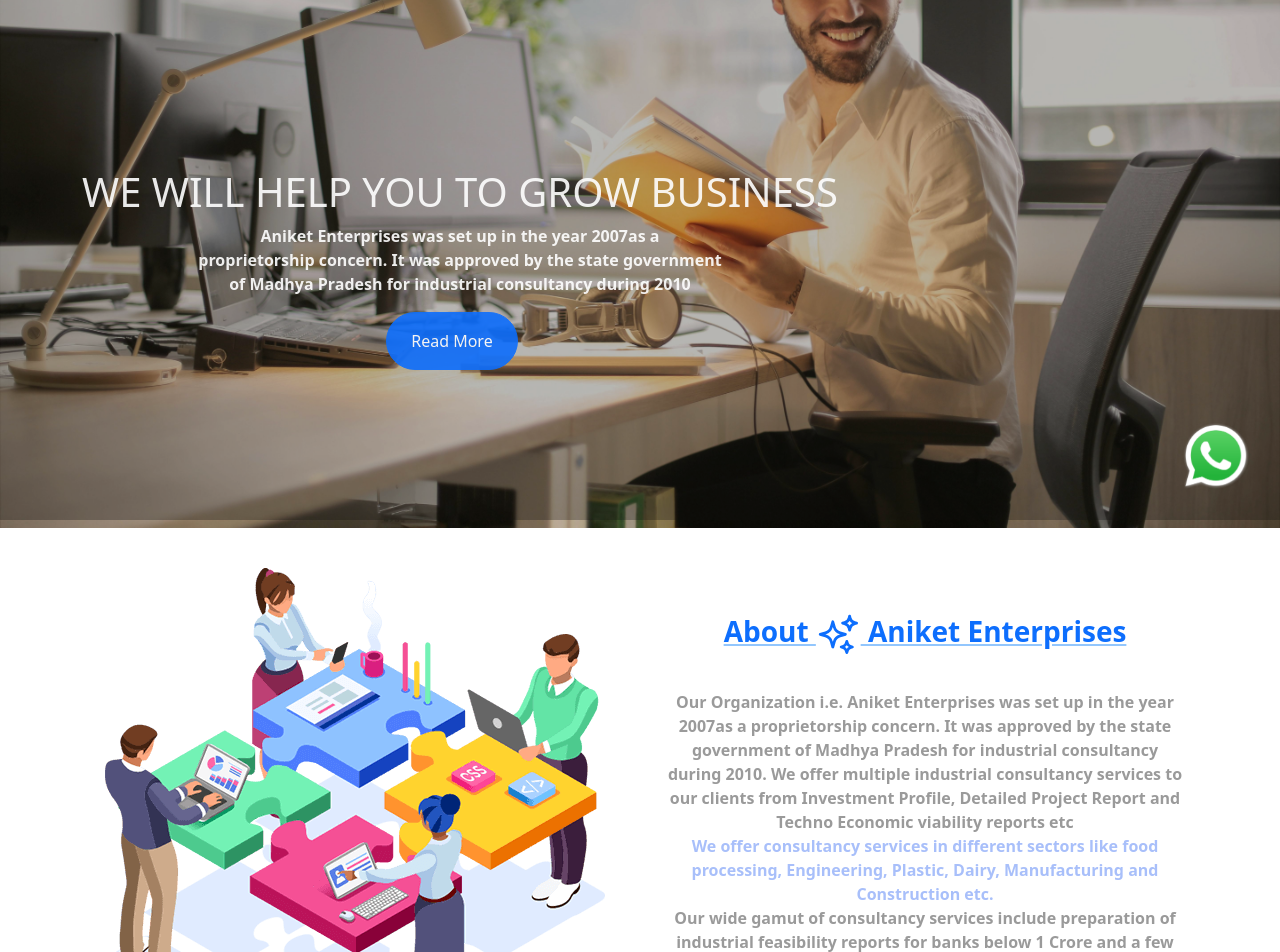
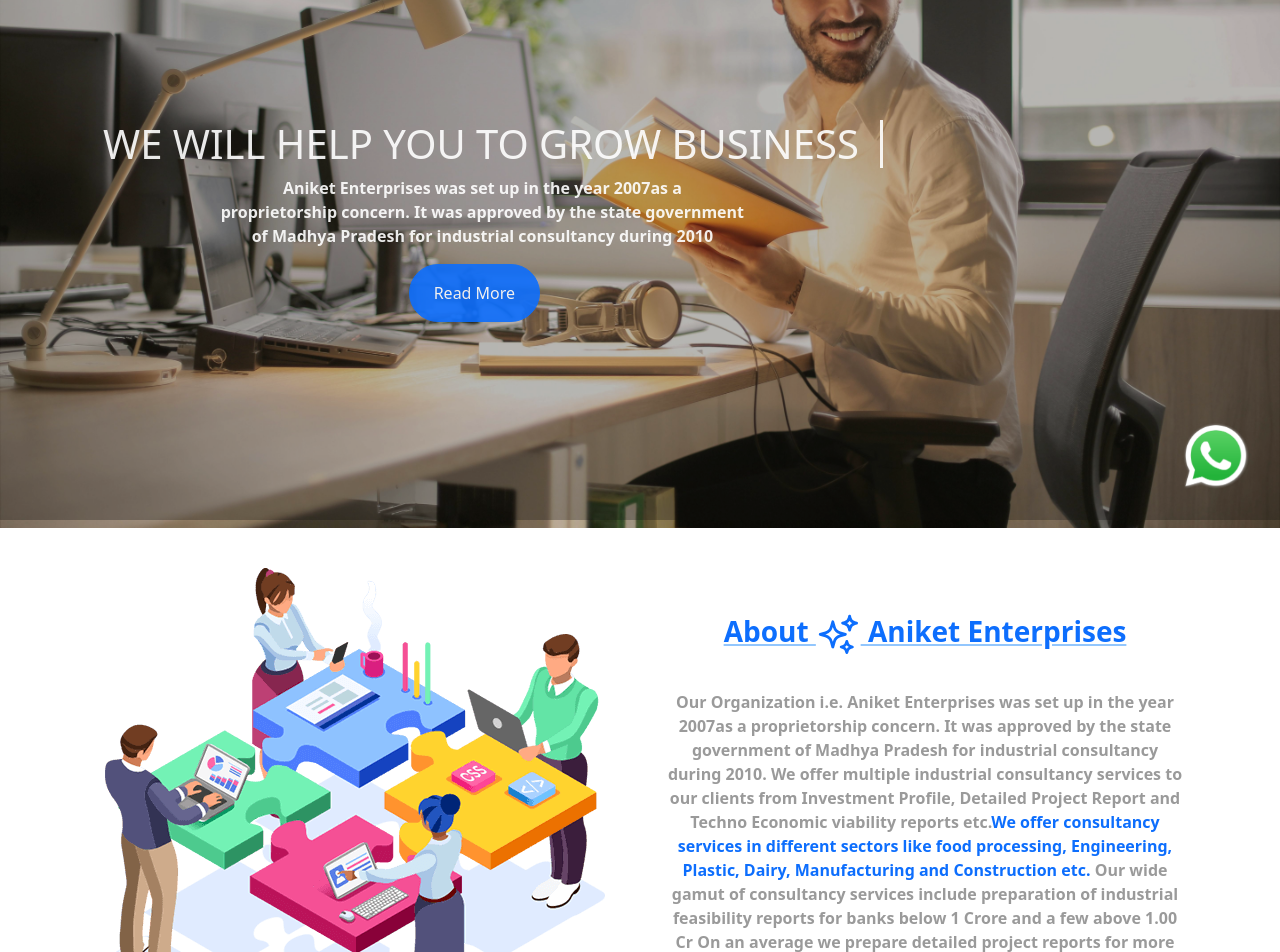
Before and after one commit to anujnema5/aniket-enterprise, a React (Vite) app in the folder client/: page / in a window 1280 px wide. Shown: the part 280-1232 px from the top of the page. Built offline with nearby package versions, Linux system fonts and the light colour scheme.

Commit message:
some style changes

```diff
--- a/client/src/components/content/About.jsx
+++ b/client/src/components/content/About.jsx
@@ -2,17 +2,7 @@
 import whatDo from "../assets/what-we-do.png";
 import "../../../src/About.css";
 import {
-  ChevronDoubleDownIcon,
-  UserIcon,
-  ArrowPathRoundedSquareIcon,
-  CogIcon,
-  PaperAirplaneIcon,
-  BuildingOfficeIcon,
-  CubeTransparentIcon,
-  SparklesIcon,
-  CircleStackIcon,
-  ClipboardDocumentCheckIcon,
-  ClipboardDocumentListIcon,
+  SparklesIcon
 } from "@heroicons/react/24/outline";
 
 function About() {
@@ -22,8 +12,8 @@
         <div className="col-lg-6 text-center">
           <img className="about-img img-fluid" src={whatDo} alt="" />
         </div>
-        <div className="col-lg-6" id="aboutUs">
-          <p className="about-para text-center fw-bolder">
+        <div className="col-lg-6 " id="aboutUs">
+          <p className="about-para justify-content-center text-center  fw-bolder">
             <h3 className="card-heading">
               <span className="about-text text-primary">
                 {" "}
@@ -36,20 +26,20 @@
 
             We offer multiple industrial consultancy services to our clients
             from Investment Profile, Detailed Project Report and Techno Economic
-            viability reports etc <br />
-            <span className="hight-text">
-              We offer consultancy services in different sectors like food
+            viability reports etc.
+            <span className="text-primary">
+               We offer consultancy services in different sectors like food
               processing, Engineering, Plastic, Dairy, Manufacturing and
               Construction etc.
             </span>{" "}
-            <br />
+
             Our wide gamut of consultancy services include preparation of
             industrial feasibility reports for banks below 1 Crore and a few
             above 1.00 Cr On an average we prepare detailed project reports for
             more than 1000 clients every year
-            We also provide property valuation services to various banks. <br />
+            We also provide property valuation services to various banks.
             We are known for our quality work, integrity and time effectiveness.{" "}
-            <br />
+
           </p>
         </div>
       </div>
--- a/client/src/components/content/Contact.jsx
+++ b/client/src/components/content/Contact.jsx
@@ -89,8 +89,8 @@
                             <textarea value={userDetails.message} name='message' className="form-control" id="message" rows="3" placeholder="Enter your message" onChange={handleChange}></textarea>
                         </div>
                        <div className="text-center">
-                       {error && <span class="alert alert-danger p-1" role="alert">{error}</span>}
-                        {success && <span class="alert alert-success p-1 " role="alert">{success}</span>}
+                       {error && <span className="alert alert-danger p-1" role="alert">{error}</span>}
+                        {success && <span className="alert alert-success p-1 " role="alert">{success}</span>}
                        </div>
                         <button className="btn btn-custom btn-primary w-100 mt-3" onClick={handleSubmit}>Submit</button>
                     </form>
--- a/client/src/components/content/Home.jsx
+++ b/client/src/components/content/Home.jsx
@@ -10,11 +10,11 @@
     <>
       <section>
         <div className={`mt-5 ${style.containerBg}`}>
-          <div className={`container pt- ${style.heroText}`}>
-            <div className="row pt-5 ">
+          <div className={`container `}>
+            <div className={`row ${style.heroText}`}>
               <div className="col-12 d-flex justify-content-start">
                 <div className="text-center">
-                  <h1 className="text-uppercase text-white">
+                  <h1 className={`text-uppercase text-white ${style.typeWriterEffect}`} >
                     We will help
                     you to grow business
                   </h1>
--- a/client/src/components/content/Home.module.css
+++ b/client/src/components/content/Home.module.css
@@ -30,3 +30,21 @@
         opacity: 0.9; /* This remains the same */
     }
 }
+.typeWriterEffect{
+    width: 35ch;
+  animation: typing 2s steps(22), blink .5s step-end infinite alternate;
+  white-space: nowrap;
+  overflow: hidden;
+  border-right: 3px solid;
+}
+@keyframes typing {
+    from {
+      width: 0
+    }
+  }
+
+  @keyframes blink {
+    50% {
+      border-color: transparent
+    }
+  }
--- a/client/src/components/content/Project.jsx
+++ b/client/src/components/content/Project.jsx
@@ -6,9 +6,9 @@
     <div className="container my-5 table-flow">
 
         <div className="row pt-5">
-          <table class="table  project-table">
+          <table className="table  project-table">
             <thead>
-              <tr class="table-primary">
+              <tr className="table-primary">
                 <th>No</th>
                 <th>Name</th>
                 <th>Business/Activity</th>
--- a/client/src/components/content/Team.jsx
+++ b/client/src/components/content/Team.jsx
@@ -20,7 +20,7 @@
             <div className="col-md-4 text-center service-box-main">
               <div className="team-box h-100 shadow">
                 <div className="card h-100">
-                  <div class="card-body">
+                  <div className="card-body">
                     <div className="profile-team">
                       <img src={avtarImg1} alt="" />
                     </div>
--- a/client/src/components/content/Whatsapp.jsx
+++ b/client/src/components/content/Whatsapp.jsx
@@ -1,7 +1,6 @@
 import React from 'react'
-// import "../../whatsapp.css";
+
 import "../../Whatsapp.css"
-// import ContactImg from "../assets/what-we-do.png";
 import Whatsapp from "../assets/WhatsApp-1.png";
 
 
```
